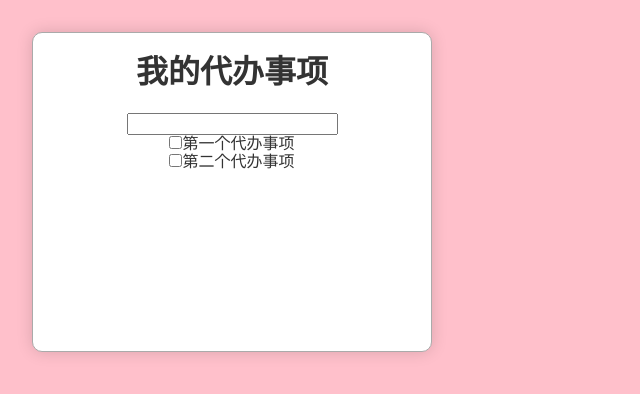
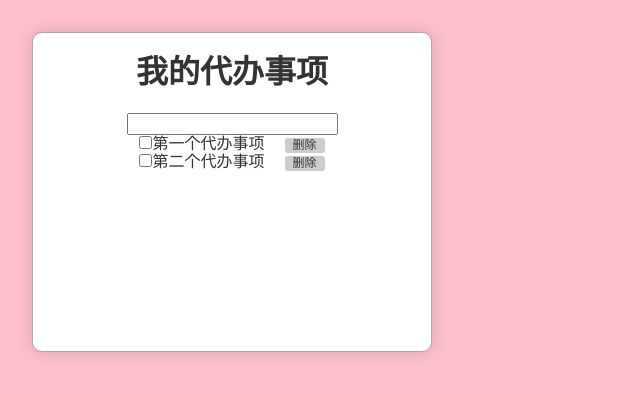
Before and after one commit to xiabuxia/project-react-1, a React (Create React App) app: page / in a window 1280 px wide. Shown: the top 394 px of the page, without its empty margins (0-640 px from the left). Built offline with nearby package versions, Linux system fonts and the light colour scheme.

Commit message:
只展示没有被删除的todo

```diff
--- a/src/App.js
+++ b/src/App.js
@@ -23,7 +23,7 @@
 
 
     render() {
-      let todos = this.state.todoList.map((item,index)=>{
+      let todos = this.state.todoList.filter((item)=>!item.deleted).map((item,index)=>{
         return (
             <li key={index}>
                 <TodoItem todo={item} onToggle={this.toggle.bind(this)}
@@ -31,7 +31,6 @@
             </li>
         ) //当JSX标签超过一行时，使用括号包裹。
       })
-
 
       return (
         <div className="App">
--- a/src/TodoItem.js
+++ b/src/TodoItem.js
@@ -9,7 +9,7 @@ export default class TodoItem extends Component {
                <input type="checkbox" checked={this.props.todo.state === 'completed'}
                     onChange={this.toggle.bind(this)}/>
                {this.props.todo.title}
-               <buttom onClick={this.delete.bind(this)}></buttom>
+               <buttom className="btn" onClick={this.delete.bind(this)}>删除</buttom>
             </div>
         )
     }
--- a/src/reset.css
+++ b/src/reset.css
@@ -15,3 +15,14 @@ ul,ol,dl {
 a {
     color: inherit;
 }
+.btn {
+    display: inline-block;
+    font-size: 12px;
+    width: 40px;
+    height: 15px;
+    background: #ccc;
+    margin-left: 20px;
+    border-radius: 3px;
+    cursor: pointer;
+    line-height: 15px;
+}
```
